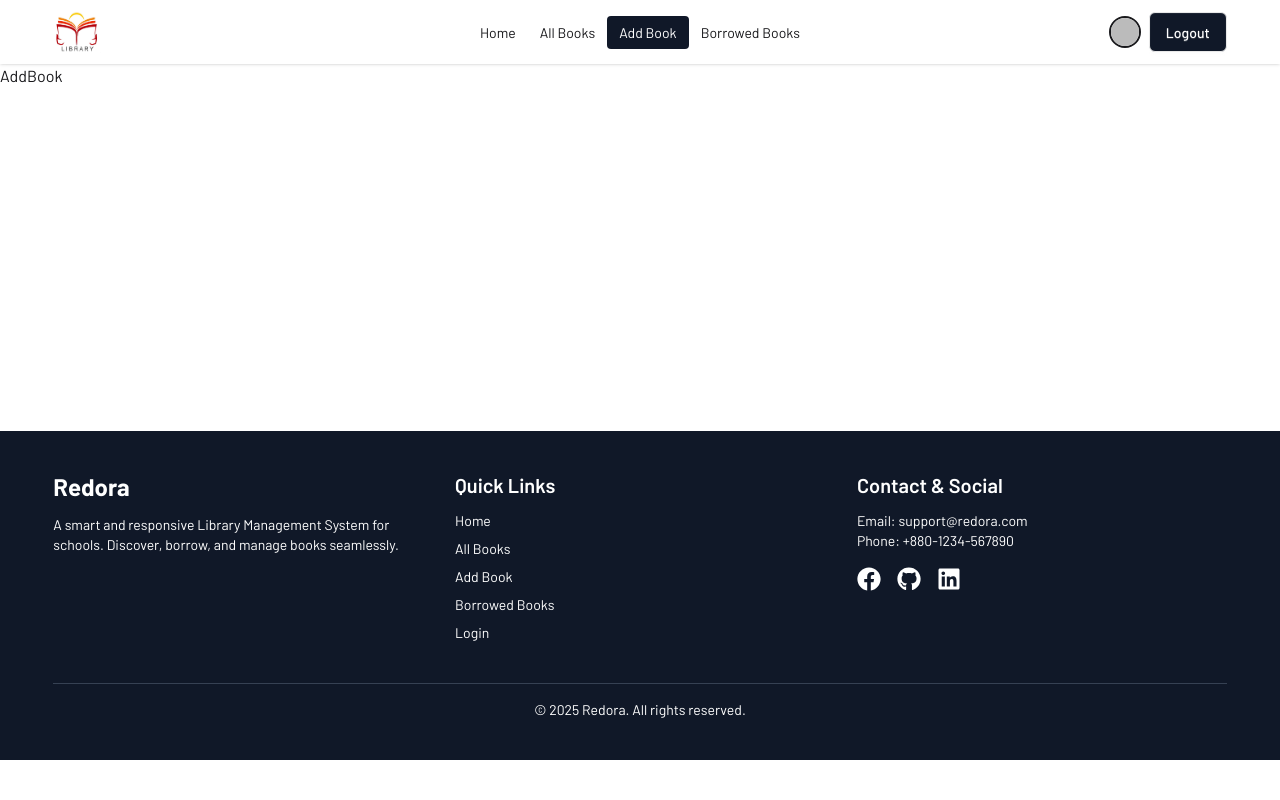
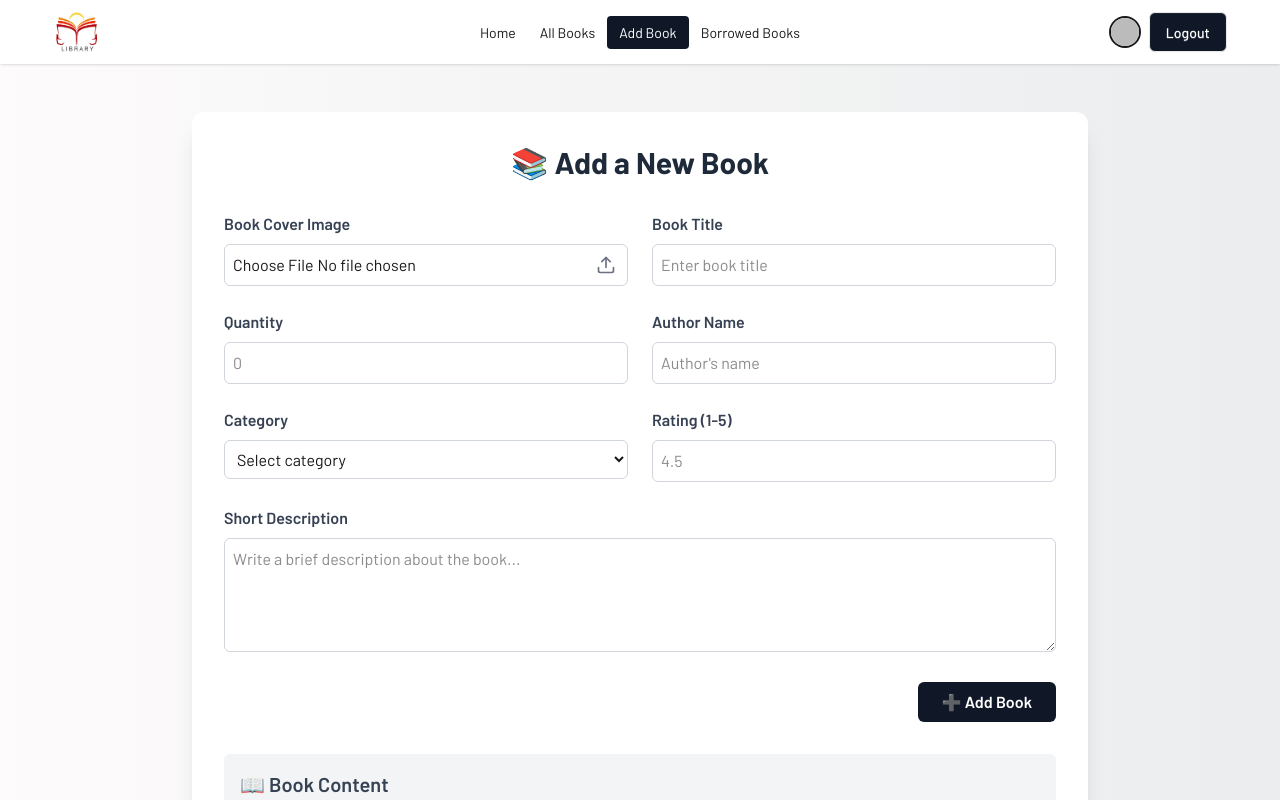
Before and after one commit to hamadismail/library-management-client, a React (Vite) app: page /add-book in a window 1280 px wide. Shown: the top 800 px of the page. Built offline with nearby package versions, Linux system fonts and the light colour scheme; no server answers; sample sign-in values are in the browser's storage.

Commit message:
implement add book page with converting uploaded image into base64

```diff
--- a/src/pages/AddBook/AddBook.jsx
+++ b/src/pages/AddBook/AddBook.jsx
@@ -1,7 +1,207 @@
-import React from "react";
+import React, { useState } from "react";
+import { FiUpload } from "react-icons/fi";
 
 const AddBook = () => {
-  return <div>AddBook</div>;
+  const [book, setBook] = useState({
+    name: "",
+    author: "",
+    category: "",
+    quantity: "",
+    rating: "",
+    description: "",
+    image: null,
+  });
+
+  const handleChange = (e) => {
+    const { name, value, type, files } = e.target;
+    if (type === "file") {
+      const file = files[0];
+      if (file) {
+        const reader = new FileReader();
+        reader.onload = () => {
+          setBook((prev) => ({
+            ...prev,
+            [name]: reader.result,
+          }));
+        };
+        reader.readAsDataURL(file);
+      }
+    } else {
+      setBook({
+        ...book,
+        [name]: value,
+      });
+    }
+  };
+
+  const handleSubmit = (e) => {
+    e.preventDefault();
+    // TODO: Submit book to database
+    console.log(book);
+  };
+
+  return (
+    <section className="min-h-screen bg-gradient-to-r from-[#fdfbfb] to-[#ebedee] py-12 px-4">
+      <div className="max-w-4xl mx-auto bg-white shadow-xl rounded-xl p-8 space-y-8">
+        <h2 className="text-3xl font-barlow-bold text-gray-800 text-center">
+          📚 Add a New Book
+        </h2>
+
+        <form
+          onSubmit={handleSubmit}
+          className="grid grid-cols-1 md:grid-cols-2 gap-6"
+        >
+          {/* Image Upload */}
+          <div>
+            <label className="block mb-2 font-barlow-semibold text-gray-700">
+              Book Cover Image
+            </label>
+            <div className="relative">
+              <input
+                type="file"
+                name="image"
+                accept="image/*"
+                onChange={handleChange}
+                className="w-full border border-gray-300 rounded-md p-2 pr-8"
+                required
+              />
+              <FiUpload className="absolute right-3 top-1/2 transform -translate-y-1/2 text-gray-500 text-xl pointer-events-none" />
+            </div>
+          </div>
+
+          {/* Book Name */}
+          <div>
+            <label className="block mb-2 font-barlow-semibold text-gray-700">
+              Book Title
+            </label>
+            <input
+              type="text"
+              name="name"
+              value={book.name}
+              onChange={handleChange}
+              placeholder="Enter book title"
+              className="w-full border border-gray-300 rounded-md p-2"
+              required
+            />
+          </div>
+
+          {/* Quantity */}
+          <div>
+            <label className="block mb-2 font-barlow-semibold text-gray-700">
+              Quantity
+            </label>
+            <input
+              type="number"
+              name="quantity"
+              value={book.quantity}
+              onChange={handleChange}
+              placeholder="0"
+              min="1"
+              className="w-full border border-gray-300 rounded-md p-2"
+              required
+            />
+          </div>
+
+          {/* Author */}
+          <div>
+            <label className="block mb-2 font-barlow-semibold text-gray-700">
+              Author Name
+            </label>
+            <input
+              type="text"
+              name="author"
+              value={book.author}
+              onChange={handleChange}
+              placeholder="Author's name"
+              className="w-full border border-gray-300 rounded-md p-2"
+              required
+            />
+          </div>
+
+          {/* Category */}
+          <div>
+            <label className="block mb-2 font-barlow-semibold text-gray-700">
+              Category
+            </label>
+            <select
+              name="category"
+              value={book.category}
+              onChange={handleChange}
+              className="w-full border border-gray-300 rounded-md p-2"
+              required
+            >
+              <option value="" disabled>
+                Select category
+              </option>
+              <option value="Novel">Novel</option>
+              <option value="Thriller">Thriller</option>
+              <option value="History">History</option>
+              <option value="Drama">Drama</option>
+              <option value="Sci-Fi">Sci-Fi</option>
+            </select>
+          </div>
+
+          {/* Rating */}
+          <div>
+            <label className="block mb-2 font-barlow-semibold text-gray-700">
+              Rating (1-5)
+            </label>
+            <input
+              type="number"
+              name="rating"
+              value={book.rating}
+              onChange={handleChange}
+              min="1"
+              max="5"
+              step="0.1"
+              placeholder="4.5"
+              className="w-full border border-gray-300 rounded-md p-2"
+              required
+            />
+          </div>
+
+          {/* Description (full width) */}
+          <div className="md:col-span-2">
+            <label className="block mb-2 font-barlow-semibold text-gray-700">
+              Short Description
+            </label>
+            <textarea
+              name="description"
+              value={book.description}
+              onChange={handleChange}
+              placeholder="Write a brief description about the book..."
+              rows="4"
+              className="w-full border border-gray-300 rounded-md p-2"
+              required
+            ></textarea>
+          </div>
+
+          {/* Submit Button */}
+          <div className="md:col-span-2 flex justify-end">
+            <button
+              type="submit"
+              className="bg-gray-900 cursor-pointer text-white font-barlow-semibold px-6 py-2 rounded-md hover:bg-gray-800 transition"
+            >
+              ➕ Add Book
+            </button>
+          </div>
+        </form>
+
+        {/* Static Book Content Section */}
+        <div className="bg-gray-100 p-4 rounded-md">
+          <h3 className="text-xl font-barlow-semibold text-gray-700 mb-2">
+            📖 Book Content
+          </h3>
+          <p className="text-gray-600 text-sm">
+            This section will provide additional insights and metadata about the
+            book after submission. It helps readers learn more about the
+            content, genre, and value the book provides. Make sure the
+            description is meaningful and the details are accurate.
+          </p>
+        </div>
+      </div>
+    </section>
+  );
 };
 
 export default AddBook;
```
